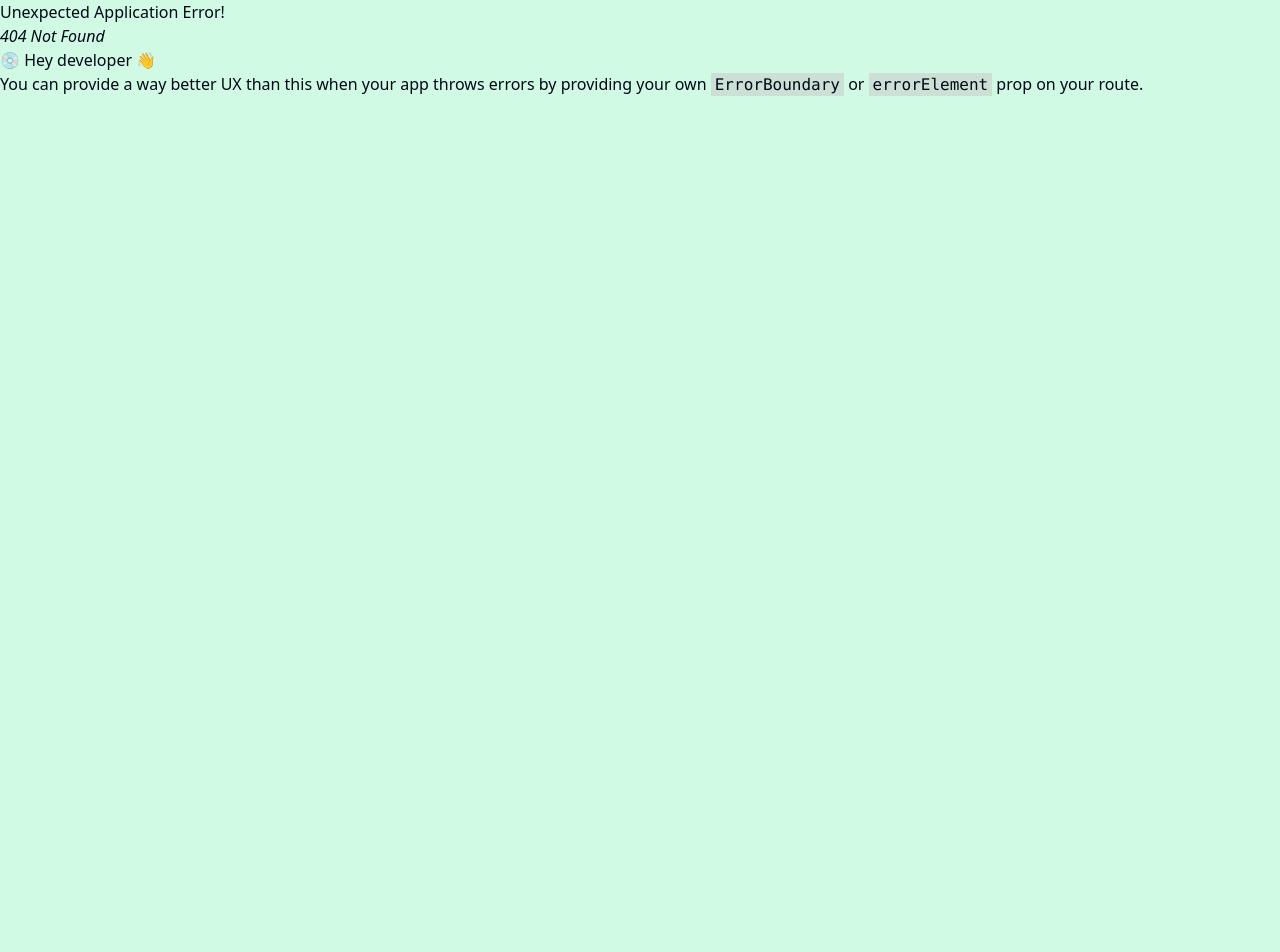
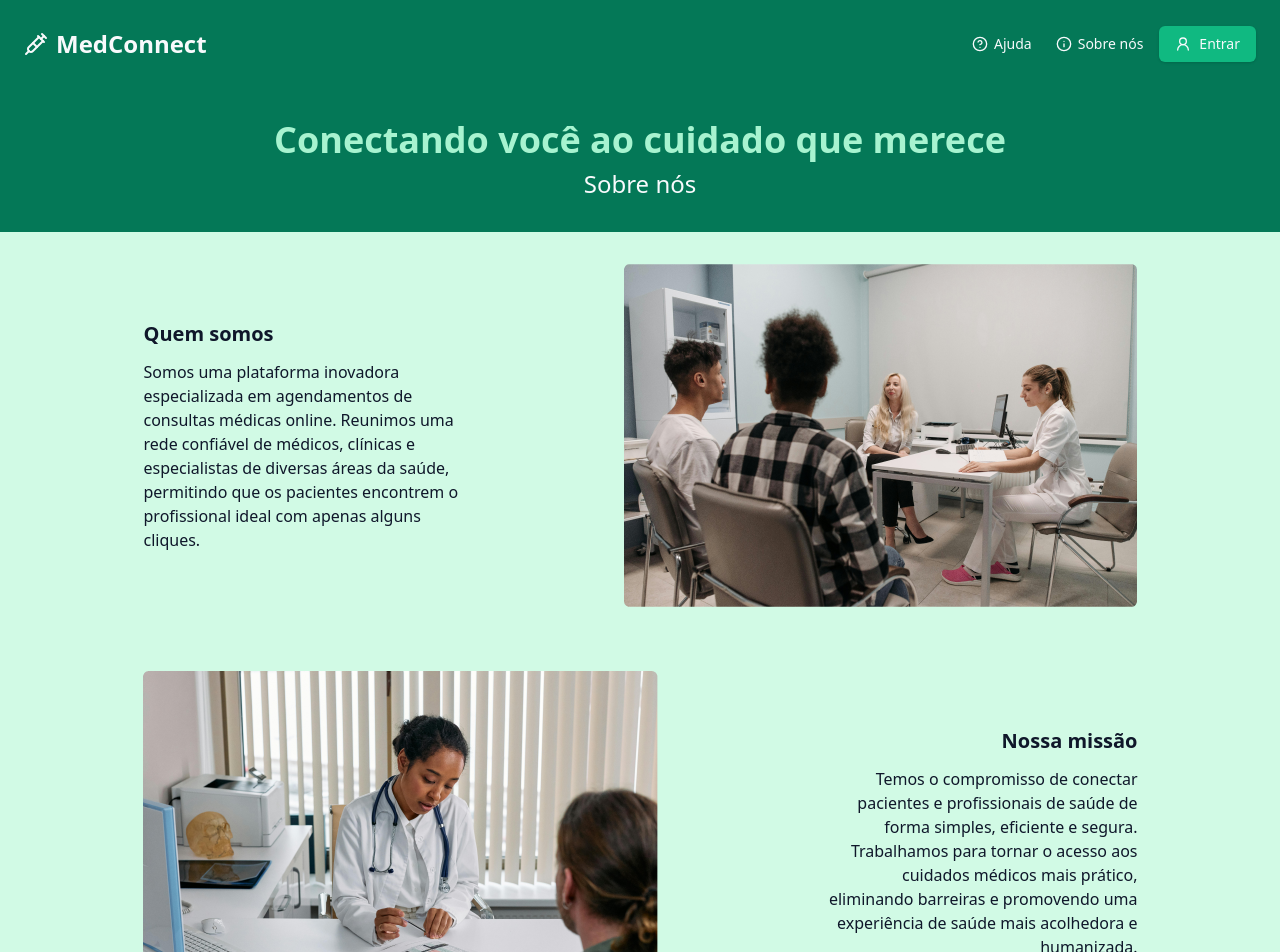
Before and after one commit to mpinheirodev/medconnect, a React (Vite) app: page /about in a window 1280 px wide. Before the commit this address had no page. Shown: the top 952 px of the page. Before the commit the page ends 800 px from the top, so only its background shows below. Built offline with nearby package versions, Linux system fonts and the light colour scheme.

Commit message:
about page

```diff
--- a/src/components/header.tsx
+++ b/src/components/header.tsx
@@ -6,7 +6,7 @@ import { Link } from 'react-router-dom'
 
 export function Header() {
   return (
-    <div className="bg-emerald-700 text-slate-50">
+    <div className="bg-emerald-700 text-slate-50 py-3">
       <div className="flex h-16 items-center gap-2 px-6">
         <Link to='/' className='flex items-center gap-2'>
           <Syringe className="h-6 w-6" />
@@ -21,7 +21,7 @@ export function Header() {
               <CircleHelp className="h-4 w-4" />
               Ajuda
             </NavLink>
-            <NavLink to="/orders">
+            <NavLink to="/about">
               <Info className="h-4 w-4" />
               Sobre nós
             </NavLink>
--- a/src/components/time-picker.tsx
+++ b/src/components/time-picker.tsx
@@ -6,18 +6,13 @@ import {
   SelectValue,
 } from "@/components/ui/select"
 
-type SelectTimeProps = {
-  placeholder: string,
-  value?: string
-}
-
-export function TimePicker( { placeholder }: SelectTimeProps ) {
+export function TimePicker( { placeholder, onValueChange }:any ) {
 
   const horarios = ['08:00', '08:30', '09:00', '09:30', '10:00', '10:30', '11:00', '11:30', '13:00', '13:30', '14:00', '14:30', '15:00', '15:30', '16:00', '16:30', '17:00', '17:30']
 
   return (
     <div>
-      <Select>
+      <Select onValueChange={onValueChange} >
         <SelectTrigger className='w-[180px] text-muted-foreground  hover:text-primary bg-accent'>
           <SelectValue placeholder={placeholder} />
         </SelectTrigger>
--- /dev/null
+++ b/src/pages/app/about-us.tsx
@@ -0,0 +1,34 @@
+import { Helmet } from "react-helmet-async";
+import pic1 from "@/assets/pic1.png"
+import pic2 from "@/assets/pic2.png"
+
+export function AboutUS() {
+
+  return (
+    <div className="flex-1 text-slate-50">
+      <Helmet title="Sobre nós" />
+      <div className="flex-1 bg-emerald-700 flex flex-col gap-2 items-center p-8">
+        <h1 className="text-4xl text-emerald-200 font-bold">Conectando você ao cuidado que merece</h1>
+        <h1 className="text-2xl">Sobre nós</h1>
+      </div>
+      <div className="flex justify-center items-center text-accent-foreground p-8 gap-40">
+        <div className="flex flex-col gap-3">
+          <h2 className="font-bold text-xl">Quem somos</h2>
+          <p className="font-medium w-80">Somos uma plataforma inovadora especializada em agendamentos de consultas médicas online. Reunimos uma rede confiável de médicos, clínicas e especialistas de diversas áreas da saúde, permitindo que os pacientes encontrem o profissional ideal com apenas alguns cliques.</p>
+        </div>
+        <div>
+          <img src={pic1} alt="" />
+        </div>
+      </div>
+      <div className="flex justify-center items-center text-accent-foreground p-8 gap-40">
+        <div>
+          <img src={pic2} alt="" />
+        </div>
+        <div className="flex flex-col gap-3">
+          <h2 className="font-bold text-xl text-right">Nossa missão</h2>
+          <p className="font-medium w-80 text-right">Temos o compromisso de conectar pacientes e profissionais de saúde de forma simples, eficiente e segura. Trabalhamos para tornar o acesso aos cuidados médicos mais prático, eliminando barreiras e promovendo uma experiência de saúde mais acolhedora e humanizada.</p>
+        </div>
+      </div>
+    </div>
+  )
+}
--- a/src/pages/app/confirmation.tsx
+++ /dev/null
@@ -1,25 +0,0 @@
-import { Button } from "@/components/ui/button"
-import { CircleCheck } from "lucide-react"
-
-export function Confimation() {
-  return (
-    <div className="bg-emerald-700 text-accent flex-1 p-10 flex gap-4 flex-col items-center justify-center">
-      <CircleCheck className="h-40 w-40" />
-      <h1 className="text-3xl">Seu agendamento foi confirmado!</h1>
-      <div className="flex flex-col gap-2 items-center">
-        <span>Dra. Amanda Sales</span>
-        <span>{new Date().toLocaleDateString()}</span>
-        <span>{new Date().toLocaleTimeString()}</span>
-      </div>
-
-      <div className="flex flex-col gap-2">
-        <Button className="bg-emerald-500 hover:bg-emerald-600">
-          Ver seu agendamento
-        </Button>
-        <Button variant={"secondary"} className="text-accent-foreground">
-          Ir para tela inicial
-        </Button>
-      </div>
-    </div>
-  )
-}
--- a/src/pages/app/scheduling.tsx
+++ b/src/pages/app/scheduling.tsx
@@ -11,14 +11,20 @@ import { toast, Toaster } from "sonner";
 export function Scheduling() {
 
   const [date, setDate] = useState<Date | undefined>(new Date())
-  const [time, setTime] = useState('')
+
+  const [selectedTime, setselectedTime] = useState<string | null>(null);
+
+  const handleValueChange = (value: string) => {
+    setselectedTime(value);
+  };
+
 
   async function handleSchedule() {
     try {
       await new Promise((resolve) => setTimeout(resolve, 2000))
 
       toast.success('Agendamento concluído.',{
-        description: 'Sua consulta foi agendada com sucesso para o dia: ' + date?.toLocaleDateString() + ' às ' + time,
+        description: 'Sua consulta foi agendada com sucesso para o dia: ' + date?.toLocaleDateString() + ' às ' + selectedTime,
       })
     } catch {
       toast.error('Erro ao cadastrar agendamento.')
@@ -50,13 +56,15 @@ export function Scheduling() {
           <div className="flex flex-col gap-4">
             <div className="flex flex-col items-center gap-3">
               <h1>Horário</h1>
-              <TimePicker placeholder="Escolha um horário" />
+              <TimePicker
+              placeholder="Escolha um horário"
+              onValueChange={handleValueChange}
+              />
             </div>
             <div>
               <Toaster
               duration={8000}
               richColors
-              closeButton
               />
               <Button
               className="bg-emerald-500 hover:bg-emerald-600"
@@ -67,13 +75,13 @@ export function Scheduling() {
             </div>
             <div className="h-full text-md flex flex-col gap-2">
               Confirme data e hora selecionadas
-              {date && time ?
+              {date && selectedTime ?
               <div className='flex flex-col gap-2'>
                 <span>
                   {date?.toLocaleDateString()}
                 </span>
                 <span>
-                  {time}
+                  {selectedTime}
                 </span>
               </div>
               :
--- a/src/routes.tsx
+++ b/src/routes.tsx
@@ -6,8 +6,8 @@ import { Scheduling } from './pages/app/scheduling'
 import { AuthLayout } from '@/pages/_layouts/auth'
 import { SignIn } from './pages/auth/sign-in'
 import { SignUp } from './pages/auth/sign-up'
-import { Confimation } from './pages/app/confirmation'
 import { Profile } from './pages/app/profile'
+import { AboutUS } from './pages/app/about-us'
 
 export const router = createBrowserRouter([
   {
@@ -16,8 +16,8 @@ export const router = createBrowserRouter([
     children: [
       { path: '/', element: <Welcome /> },
       { path: '/scheduling', element: <Scheduling /> },
-      { path: '/confirmation', element: <Confimation /> },
       { path: '/profile', element: <Profile /> },
+      { path: '/about', element: <AboutUS /> },
     ],
   },
   {
```
Also changed, not shown: src/assets/pic1.png (added), src/assets/pic2.png (added).
